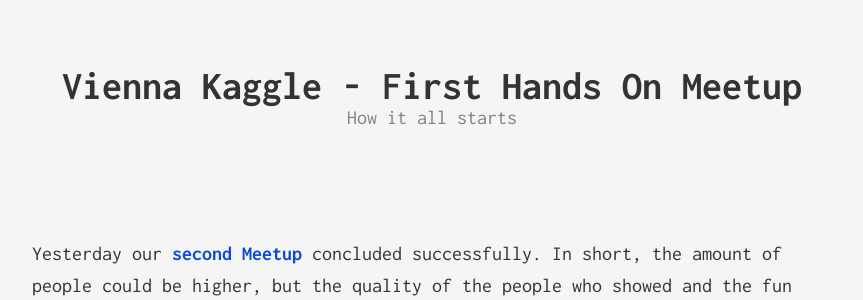
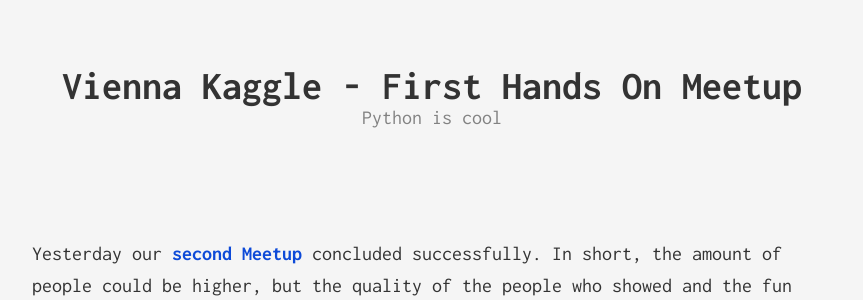
Before and after one commit to ViennaKaggle/viennakaggle.github.com, a Jekyll site: the page built from _posts/2015-11-20-second-meetup.markdown, in a window 1280 px wide and 900 px high. Shown: the part 212-512 px from the top of the window, without its empty margins (208-1071 px from the left). Built offline with Jekyll 4.4.1, drawn with Linux system fonts in a browser that asks for light colours; comment, search, counter and statistics services are not loaded.

Commit message:
modified a few things in the new blog entry

```diff
--- a/_posts/2015-11-20-second-meetup.markdown
+++ b/_posts/2015-11-20-second-meetup.markdown
@@ -1,7 +1,7 @@
 ---
 layout: post
 title:  "Vienna Kaggle - First Hands On Meetup"
-subtitle: "How it all starts"
+subtitle: "Python is cool"
 date:   2015-11-20 06:00:00
 categories: [meetup]
 ---
```
